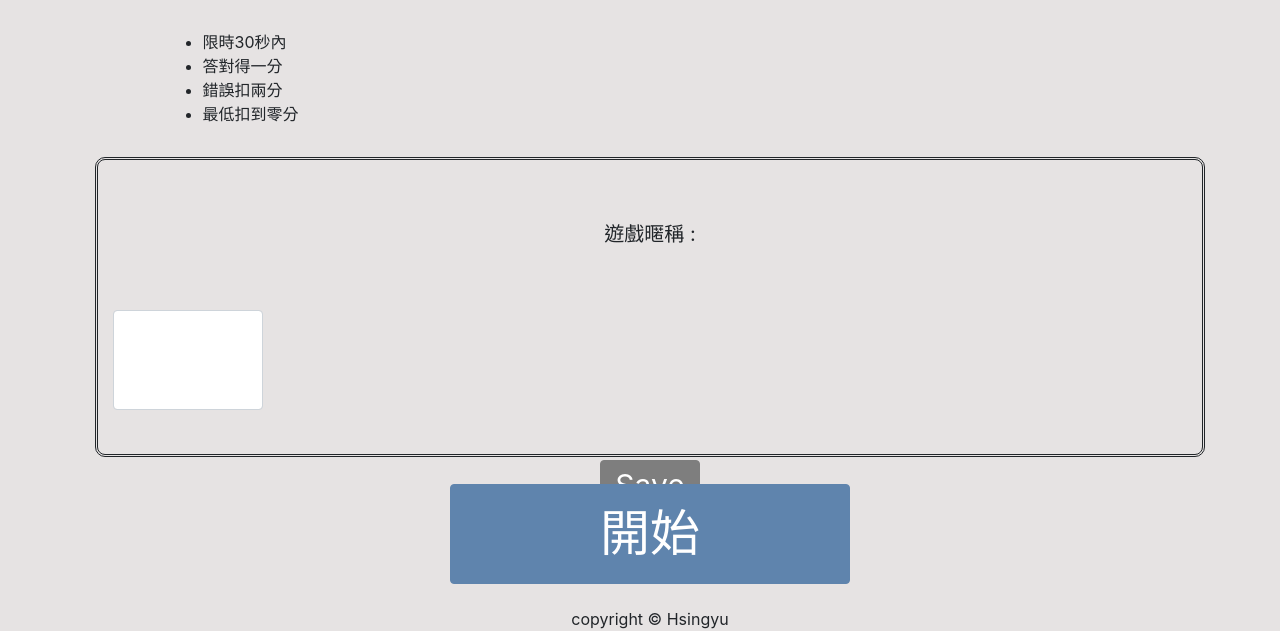
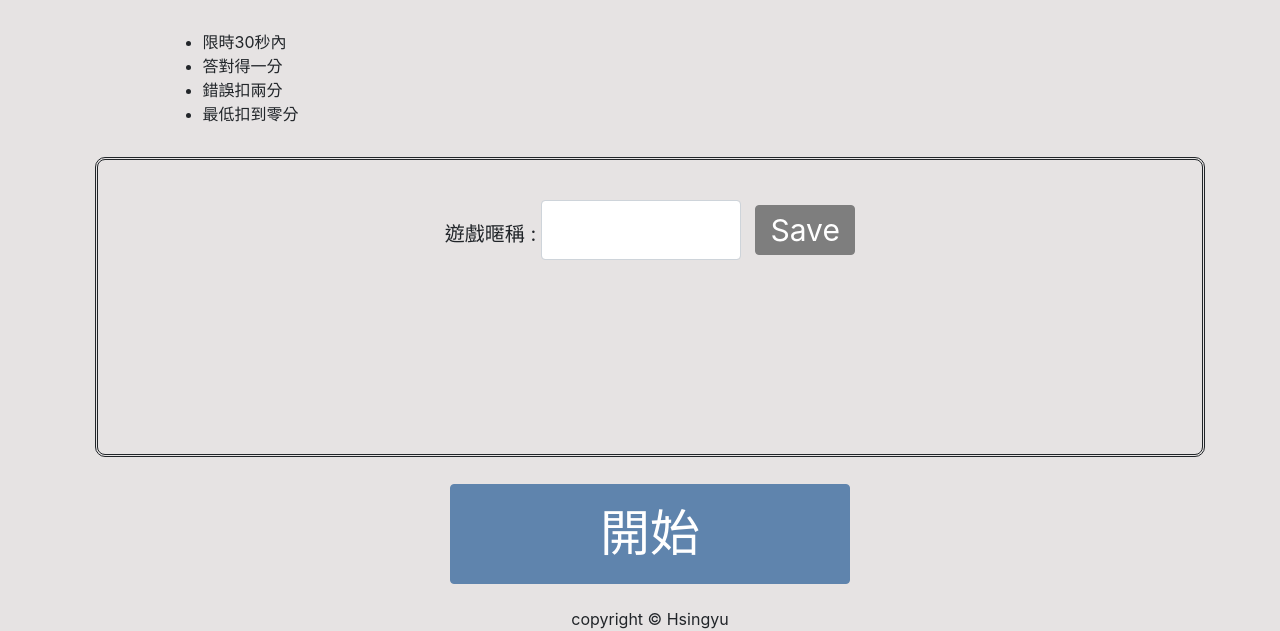
Before and after one commit to Hsingyu120/hsingyu120.github.io, a PHP site: page /final/index.html in a window 1280 px wide; the page is wider, and only the part inside the window is pictured. Shown: the part 261-892 px from the top of that part. Run offline with PHP 8.4, Linux system fonts and the light colour scheme; some libraries are stand-ins or nearby versions.

Commit message:
Update color.css

```diff
--- a/final/css/color.css
+++ b/final/css/color.css
@@ -263,6 +263,7 @@ body {
 }
 
 .form-control {
+    display: inline;
     height: 100px;
     width: 150px;
     font-size: 50px;
@@ -317,9 +318,21 @@ h1 {
     background-color: #7e7e7e;
     border-color: #7e7e7e;
     line-height: 30px;
-    margin-bottom: 4px;
+    margin-bottom: 13px;
+    margin-left: 10px;
 }
 
 .form-control:disabled {
     background-color: white;
 }
+
+#name {
+    color: black;
+    height: 60px;
+    width: 200px;
+    font-size: 30px
+}
+
+input {
+    -webkit-user-select: text;
+}
```
